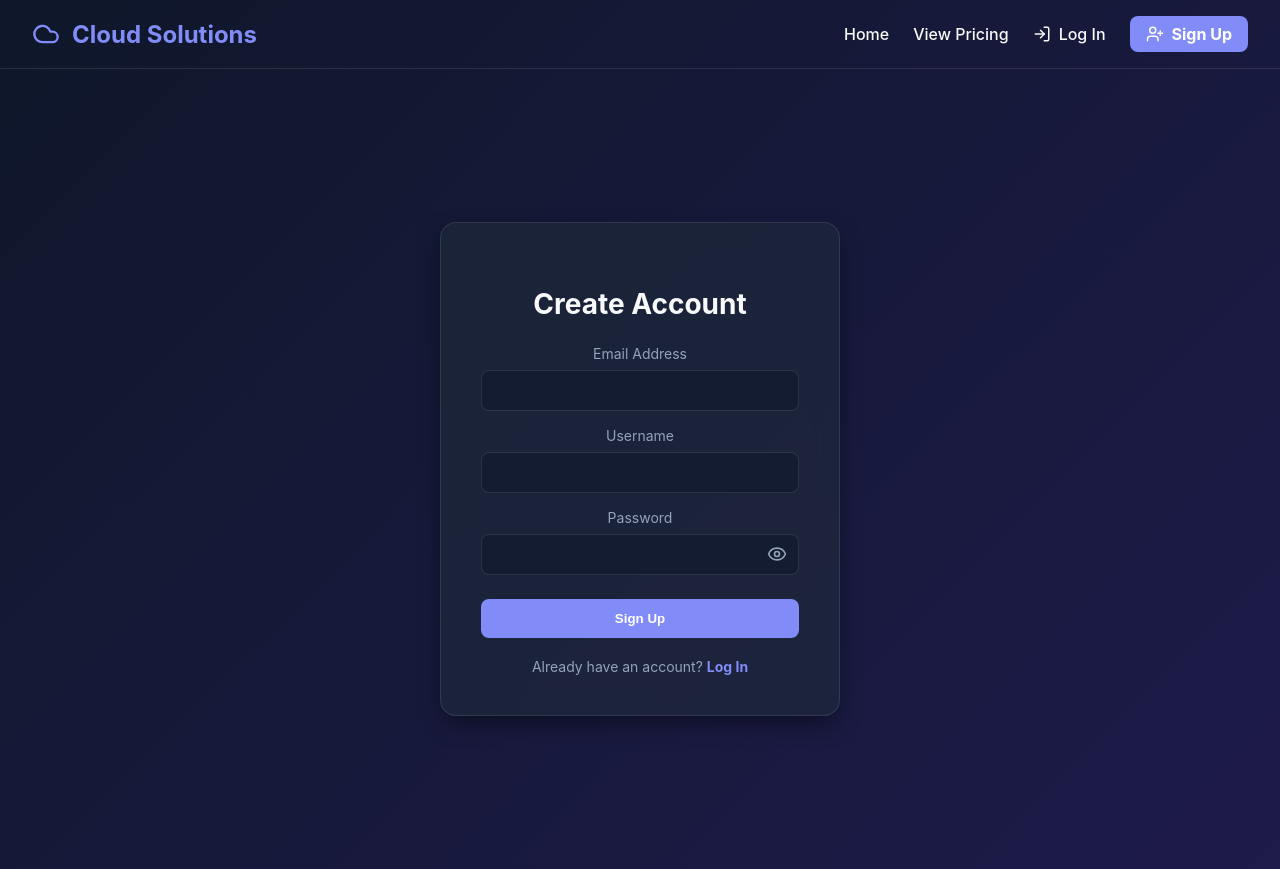
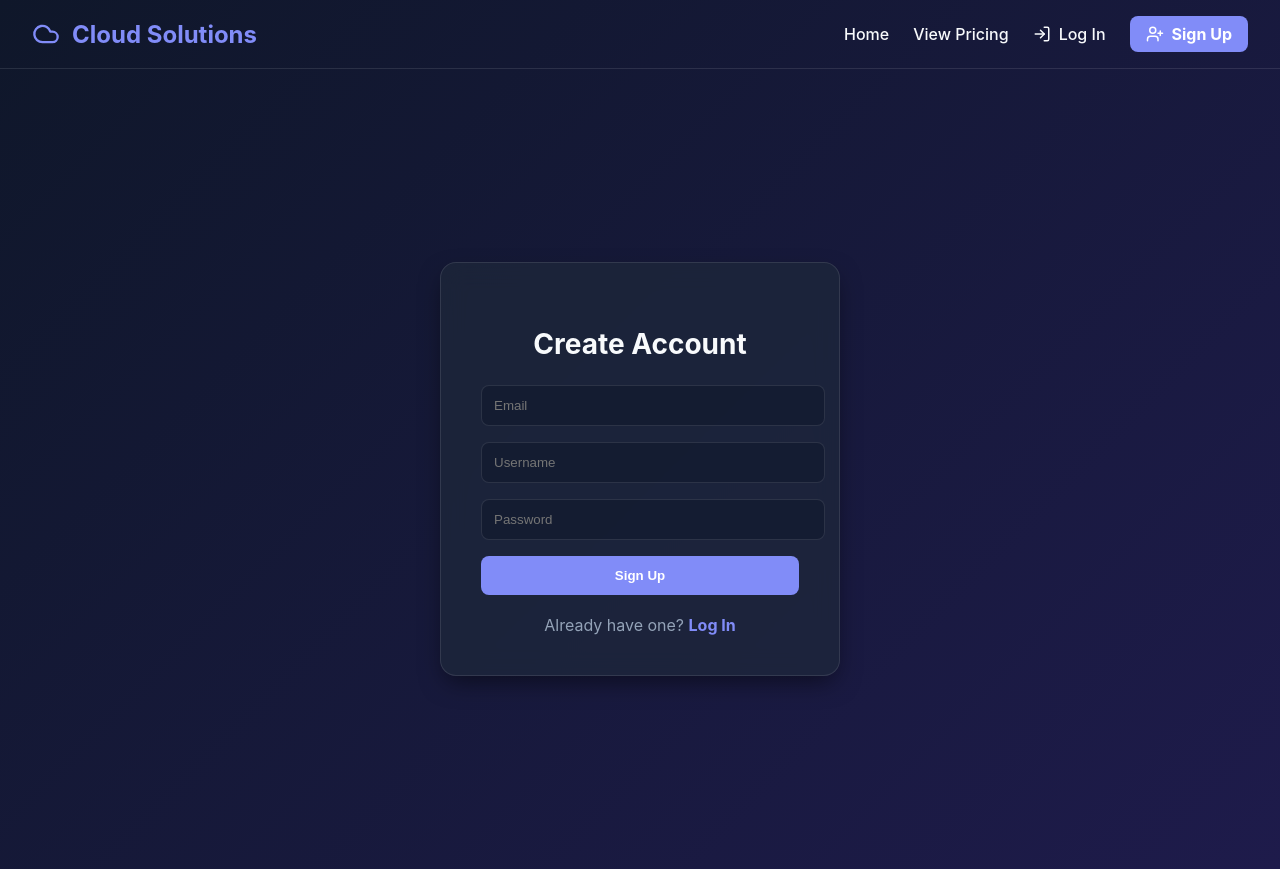
Before and after one commit to kenanpereira24-max/FULL_STACK_PROJECT_FRONTEND, a React (Vite) app: page /signup in a window 1280 px wide. Built offline with nearby package versions, Linux system fonts and the light colour scheme.

Commit message:
Fix: Removed internal port from Railway URL

```diff
--- a/src/Auth.jsx
+++ b/src/Auth.jsx
@@ -2,8 +2,8 @@ import React, { useState, useEffect } from 'react';
 import { Eye, EyeOff } from 'lucide-react';
 import './App.css';
 
-// MUST update this to your live Railway URL + Port 8080
-const API_URL = 'https://fullstackprojectbackend-production.up.railway.app:8080';
+// CLEAN URL - No port needed here
+const API_URL = 'https://fullstackprojectbackend-production.up.railway.app';
 
 function Auth({ onAuthSuccess, defaultIsLogin }) {
   const [isLogin, setIsLogin] = useState(defaultIsLogin);
@@ -13,31 +13,20 @@ function Auth({ onAuthSuccess, defaultIsLogin }) {
   const [password, setPassword] = useState('');
   const [showPassword, setShowPassword] = useState(false);
   const [error, setError] = useState('');
-  const [bsod, setBsod] = useState(false);
 
   useEffect(() => {
     setIsLogin(defaultIsLogin);
     setError('');
-    setIdentifier('');
-    setUsername('');
-    setEmail('');
-    setPassword('');
   }, [defaultIsLogin]);
 
   const handleSubmit = async (e) => {
     e.preventDefault();
     setError('');
 
-    if (isLogin && identifier.toLowerCase() === 'bsod') {
-      setBsod(true);
-      return;
-    }
-
     const endpoint = isLogin ? '/api/login' : '/api/signup';
     const payload = isLogin ? { identifier, password } : { username, email, password };
 
     try {
-      // Swapped localhost for the live API_URL variable
       const response = await fetch(`${API_URL}${endpoint}`, {
         method: 'POST',
         headers: { 'Content-Type': 'application/json' },
@@ -52,94 +41,30 @@ function Auth({ onAuthSuccess, defaultIsLogin }) {
         setError(data.error || 'Authentication failed');
       }
     } catch (err) {
-      // This is the error you were seeing because of the localhost link
       setError('Failed to connect to server');
     }
   };
 
-  if (bsod) {
-    return (
-      <div style={{ backgroundColor: '#0000AA', width: '100vw', height: '100vh', color: '#FFFFFF', fontFamily: 'monospace', padding: '50px', boxSizing: 'border-box' }}>
-        <div style={{ backgroundColor: '#AAAAAA', color: '#0000AA', display: 'inline-block', padding: '2px 10px', fontWeight: 'bold', marginBottom: '30px', marginLeft: 'calc(50% - 40px)' }}>Windows</div>
-        <p>A fatal exception 0E has occurred at 028:C0011E36 in VXD VMM(01) + 00010E36. The current application will be terminated.</p>
-        <p>* Press CTRL+ALT+DEL again to restart your computer. You will lose any unsaved information in all applications.</p>
-        <p style={{ textAlign: 'center', marginTop: '50px' }}>Press any key to continue _</p>
-      </div>
-    );
-  }
-
   return (
     <div className="auth-container" style={{ display: 'flex', justifyContent: 'center', alignItems: 'center', height: '100vh', backgroundColor: 'var(--bg-color)' }}>
       <div className="auth-card" style={{ backgroundColor: 'var(--card-bg)', padding: '40px', borderRadius: '16px', border: '1px solid var(--border)', width: '100%', maxWidth: '400px' }}>
-        <h2 style={{ textAlign: 'center', marginBottom: '24px', color: '#f8fafc' }}>
-          {isLogin ? 'Welcome Back' : 'Create Account'}
-        </h2>
-        {error && <div style={{ backgroundColor: 'rgba(248, 113, 113, 0.1)', color: '#f87171', padding: '12px', borderRadius: '8px', marginBottom: '16px', textAlign: 'center', fontSize: '14px' }}>{error}</div>}
+        <h2 style={{ textAlign: 'center', marginBottom: '24px', color: '#f8fafc' }}>{isLogin ? 'Welcome Back' : 'Create Account'}</h2>
+        {error && <div style={{ backgroundColor: 'rgba(248, 113, 113, 0.1)', color: '#f87171', padding: '12px', borderRadius: '8px', marginBottom: '16px', textAlign: 'center' }}>{error}</div>}
         <form onSubmit={handleSubmit} style={{ display: 'flex', flexDirection: 'column', gap: '16px' }}>
           {isLogin ? (
-            <div>
-              <label style={{ display: 'block', marginBottom: '8px', fontSize: '14px', color: '#94a3b8' }}>Username or Email</label>
-              <input
-                type="text"
-                value={identifier}
-                onChange={(e) => setIdentifier(e.target.value)}
-                style={{ width: '100%', padding: '12px', borderRadius: '8px', border: '1px solid var(--border)', backgroundColor: 'rgba(15, 23, 42, 0.5)', color: '#f8fafc', boxSizing: 'border-box' }}
-                required
-              />
-            </div>
+            <input type="text" value={identifier} onChange={(e) => setIdentifier(e.target.value)} placeholder="Username or Email" style={{ width: '100%', padding: '12px', borderRadius: '8px', border: '1px solid var(--border)', backgroundColor: 'rgba(15, 23, 42, 0.5)', color: '#f8fafc' }} required />
           ) : (
             <>
-              <div>
-                <label style={{ display: 'block', marginBottom: '8px', fontSize: '14px', color: '#94a3b8' }}>Email Address</label>
-                <input
-                  type="email"
-                  value={email}
-                  onChange={(e) => setEmail(e.target.value)}
-                  style={{ width: '100%', padding: '12px', borderRadius: '8px', border: '1px solid var(--border)', backgroundColor: 'rgba(15, 23, 42, 0.5)', color: '#f8fafc', boxSizing: 'border-box' }}
-                  required
-                />
-              </div>
-              <div>
-                <label style={{ display: 'block', marginBottom: '8px', fontSize: '14px', color: '#94a3b8' }}>Username</label>
-                <input
-                  type="text"
-                  value={username}
-                  onChange={(e) => setUsername(e.target.value)}
-                  style={{ width: '100%', padding: '12px', borderRadius: '8px', border: '1px solid var(--border)', backgroundColor: 'rgba(15, 23, 42, 0.5)', color: '#f8fafc', boxSizing: 'border-box' }}
-                  required
-                />
-              </div>
+              <input type="email" value={email} onChange={(e) => setEmail(e.target.value)} placeholder="Email" style={{ width: '100%', padding: '12px', borderRadius: '8px', border: '1px solid var(--border)', backgroundColor: 'rgba(15, 23, 42, 0.5)', color: '#f8fafc' }} required />
+              <input type="text" value={username} onChange={(e) => setUsername(e.target.value)} placeholder="Username" style={{ width: '100%', padding: '12px', borderRadius: '8px', border: '1px solid var(--border)', backgroundColor: 'rgba(15, 23, 42, 0.5)', color: '#f8fafc' }} required />
             </>
           )}
-
-          <div>
-            <label style={{ display: 'block', marginBottom: '8px', fontSize: '14px', color: '#94a3b8' }}>Password</label>
-            <div style={{ position: 'relative', display: 'flex', alignItems: 'center' }}>
-              <input
-                type={showPassword ? "text" : "password"}
-                value={password}
-                onChange={(e) => setPassword(e.target.value)}
-                style={{ width: '100%', padding: '12px', paddingRight: '40px', borderRadius: '8px', border: '1px solid var(--border)', backgroundColor: 'rgba(15, 23, 42, 0.5)', color: '#f8fafc', boxSizing: 'border-box' }}
-                required
-              />
-              <button
-                type="button"
-                onClick={() => setShowPassword(!showPassword)}
-                style={{ position: 'absolute', right: '12px', background: 'transparent', border: 'none', color: '#94a3b8', cursor: 'pointer', display: 'flex', alignItems: 'center', justifyContent: 'center', padding: 0 }}
-              >
-                {showPassword ? <EyeOff size={20} /> : <Eye size={20} />}
-              </button>
-            </div>
-          </div>
-          <button type="submit" style={{ backgroundColor: '#818cf8', color: '#ffffff', padding: '12px', borderRadius: '8px', border: 'none', fontWeight: 'bold', cursor: 'pointer', marginTop: '8px' }}>
-            {isLogin ? 'Sign In' : 'Sign Up'}
-          </button>
+          <input type={showPassword ? "text" : "password"} value={password} onChange={(e) => setPassword(e.target.value)} placeholder="Password" style={{ width: '100%', padding: '12px', borderRadius: '8px', border: '1px solid var(--border)', backgroundColor: 'rgba(15, 23, 42, 0.5)', color: '#f8fafc' }} required />
+          <button type="submit" style={{ backgroundColor: '#818cf8', color: '#fff', padding: '12px', borderRadius: '8px', border: 'none', fontWeight: 'bold', cursor: 'pointer' }}>{isLogin ? 'Sign In' : 'Sign Up'}</button>
         </form>
-        <div style={{ textAlign: 'center', marginTop: '20px', fontSize: '14px', color: '#94a3b8' }}>
-          {isLogin ? "Don't have an account? " : "Already have an account? "}
-          <span onClick={() => setIsLogin(!isLogin)} style={{ color: '#818cf8', cursor: 'pointer', fontWeight: 'bold' }}>
-            {isLogin ? 'Sign Up' : 'Log In'}
-          </span>
+        <div style={{ textAlign: 'center', marginTop: '20px', color: '#94a3b8' }}>
+          {isLogin ? "No account? " : "Already have one? "}
+          <span onClick={() => setIsLogin(!isLogin)} style={{ color: '#818cf8', cursor: 'pointer', fontWeight: 'bold' }}>{isLogin ? 'Sign Up' : 'Log In'}</span>
         </div>
       </div>
     </div>
```
